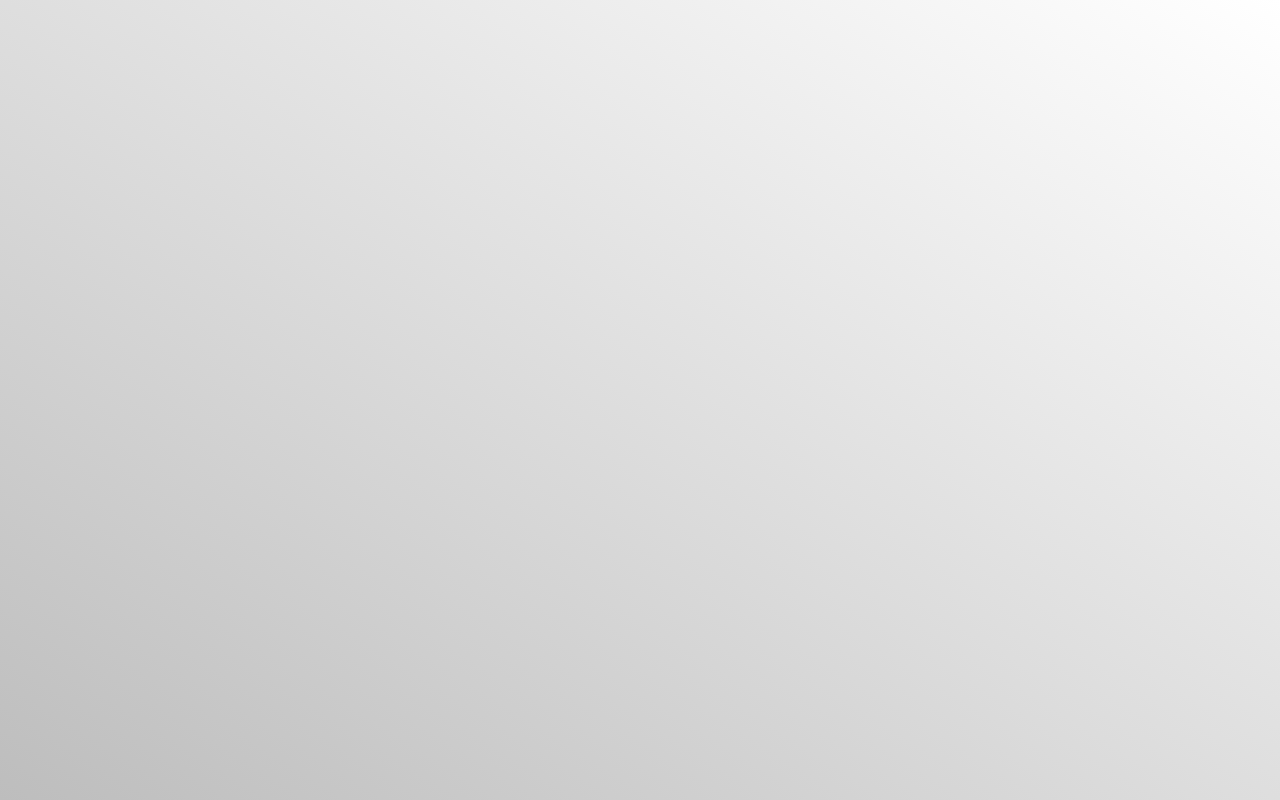
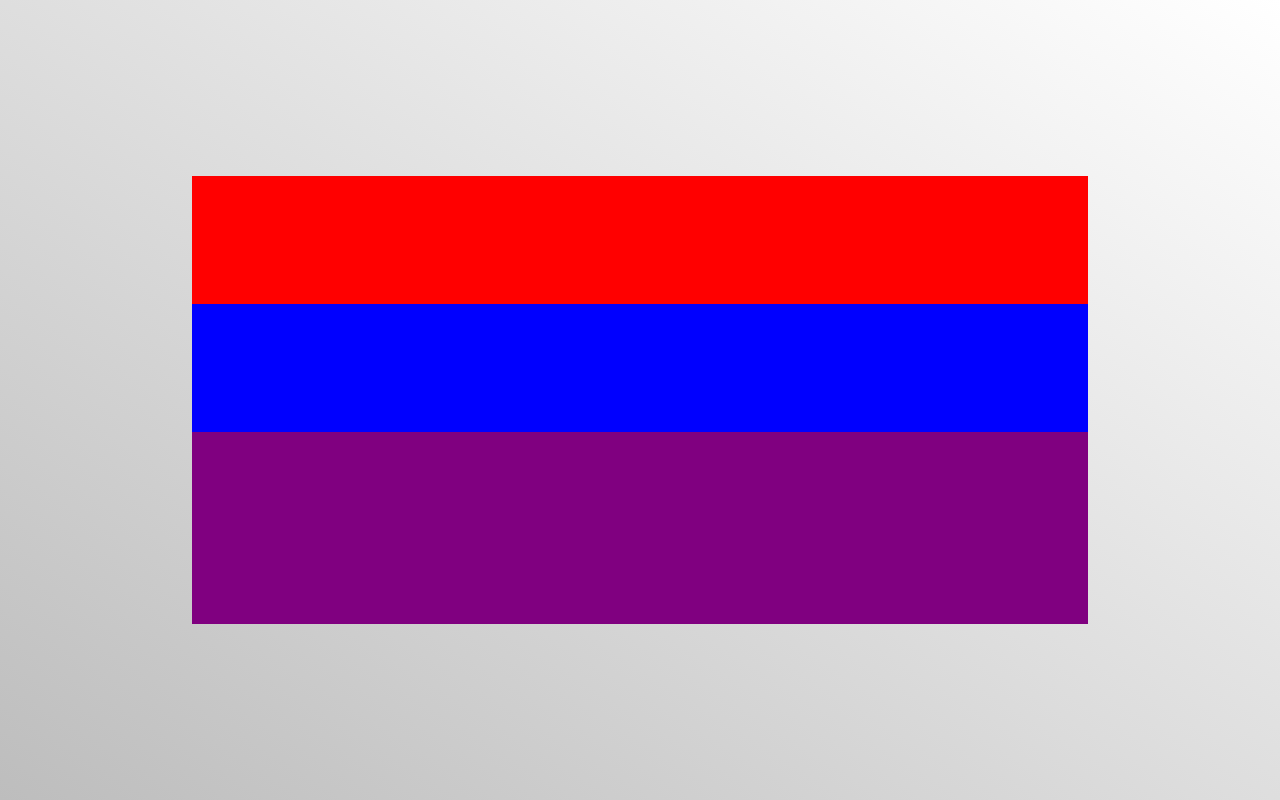
Before and after one commit to iraritchiemeek/architect, a plain HTML site: page index.html in a window 1280 px wide. Drawn offline with Linux system fonts and the light colour scheme.

Commit message:
Start adding css/html for image gallery

```diff
--- a/index.html
+++ b/index.html
@@ -10,7 +10,25 @@
 	</head>
 
 	<body>
-		<div id='container'></div>
+		<div id='container'>
+			<div id='rows_container'>
+				<div class='row' id='row_0'>
+					<div class='frame' id='row_0_frame_0'></div>
+					<div class='frame' id='row_0_frame_1'></div>
+					<div class='frame' id='row_0_frame_2'></div>
+				</div>
+				<div class='row' id='row_1'>
+					<div class='frame' id='row_1_frame_0'></div>
+					<div class='frame' id='row_1_frame_1'></div>
+					<div class='frame' id='row_1_frame_2'></div>
+				</div>
+				<div class='row' id='row_2'>
+					<div class='frame' id='row_2_frame_0'></div>
+					<div class='frame' id='row_2_frame_1'></div>
+					<div class='frame' id='row_2_frame_2'></div>
+				</div>
+			</div>
+		</div>
 	</body>
 
 </html>
--- a/js/controller.js
+++ b/js/controller.js
@@ -3,6 +3,8 @@ $(window).load(function(){
 	var view = new View
 	var user_id = '453332141'
 	var url = 'https://api.instagram.com/v1/users/' + user_id + '/media/recent/?client_id=7bd7db58c7744703b10aca3f91c71cb5'
+
+	// view.make3Divs()
 
 	$.ajax({
 	 	type: "GET",
--- a/js/view.js
+++ b/js/view.js
@@ -2,8 +2,8 @@ function View () {
 }
 
 View.prototype.make3Divs = function() {
-	for (var i = 3; i >= 0; i--) {
-		$('container').append('<div class="frame" id="frame_' + i + '">')
+	for (var i = 3 - 1; i >= 0; i--) {
+		$('#container').append('<div class="frame" id="frame_' + i + '">')
 	};
 };
 
--- a/style.css
+++ b/style.css
@@ -6,3 +6,42 @@ html, body{
 	background-size: 100% 100%;
 	background: linear-gradient(to bottom left, white, #BDBDBD);
 }
+
+#rows_container {
+	top: 50%;
+	left: 50%;
+	position: absolute;
+	transform: translateX(-50%) translateY(-50%);
+	height: 80%;
+	width: 70%;
+}
+
+.row:nth-child(1) {
+	top: 30%;
+	left: 50%;
+	position: absolute;
+	transform: translateX(-50%) translateY(-50%);
+	height: 30%;
+	width: 100%;
+	background-color: red;
+}
+
+.row:nth-child(2) {
+	top: 50%;
+	left: 50%;
+	position: absolute;
+	transform: translateX(-50%) translateY(-50%);
+	height: 30%;
+	width: 100%;
+	background-color: blue;
+}
+
+.row:nth-child(3) {
+	top: 70%;
+	left: 50%;
+	position: absolute;
+	transform: translateX(-50%) translateY(-50%);
+	height: 30%;
+	width: 100%;
+	background-color: purple;
+}
```
Also changed, not shown: js/instagram.js (+0 -18 lines).
